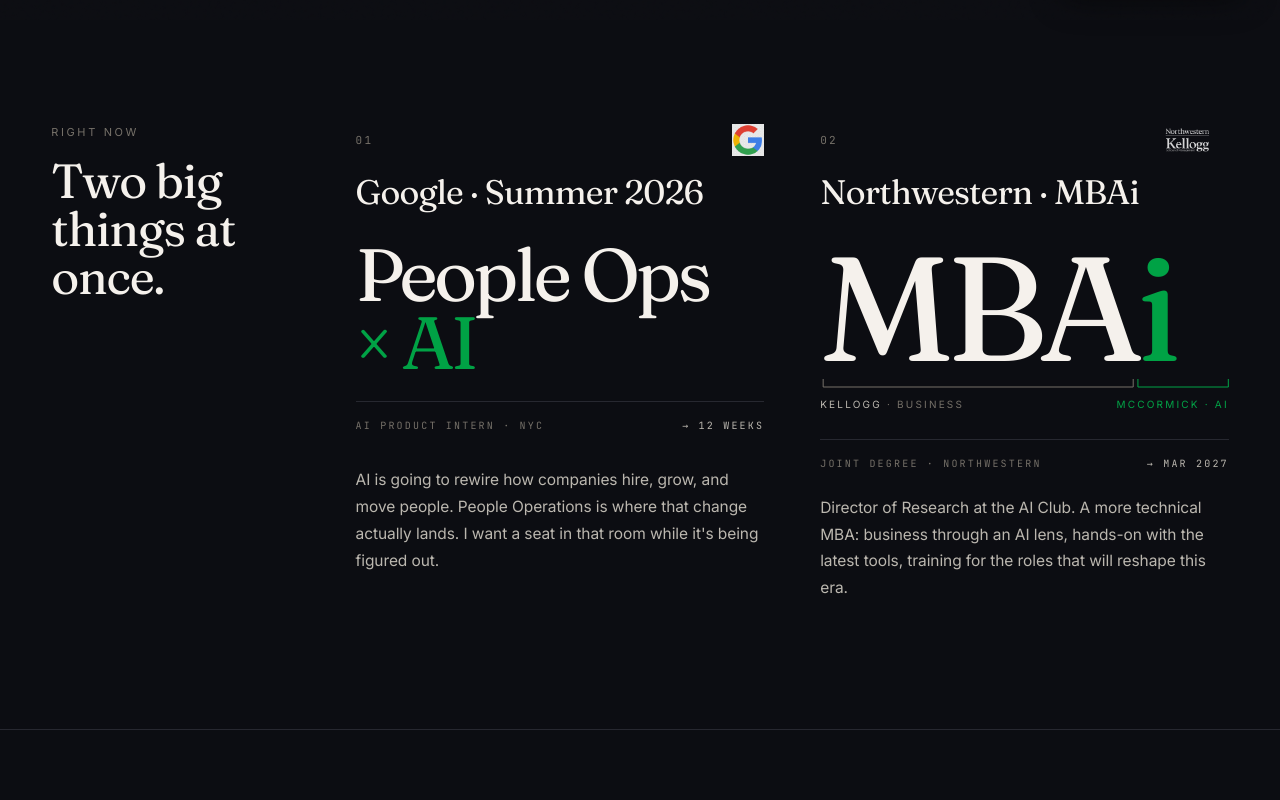
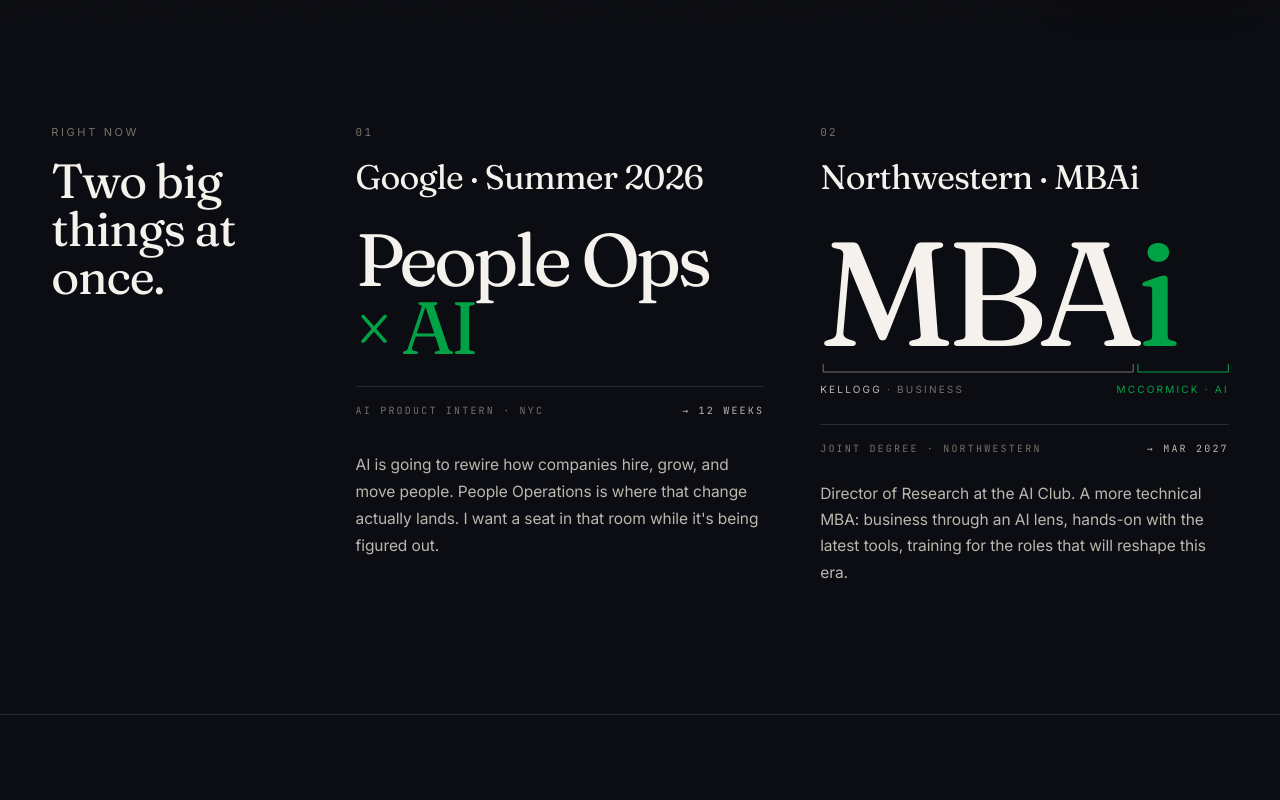
Before and after one commit to pranavvaranasi1/personal-website, a React (Vite) app: page / in a window 1280 px wide. Shown: the part 780-1580 px from the top of the page. Built offline with nearby package versions, Linux system fonts and the light colour scheme; what world-atlas would draw is missing.

Commit message:
Now section: drop Google + Kellogg logos from card headers

```diff
--- a/src/pages/Home.tsx
+++ b/src/pages/Home.tsx
@@ -184,10 +184,7 @@
         <div className="md:col-span-9 grid md:grid-cols-2 gap-10 md:gap-14">
           {/* Google */}
           <Reveal>
-            <div className="flex items-center justify-between">
-              <div className="font-mono text-[11px] tracking-[0.2em] text-bone-faint">01</div>
-              <img src={googleLogo} alt="Google" className="h-8 w-auto opacity-95" />
-            </div>
+            <div className="font-mono text-[11px] tracking-[0.2em] text-bone-faint">01</div>
             <h3 className="mt-4 font-display text-3xl md:text-[34px] tracking-tight">Google · Summer 2026</h3>
 
             <PeopleOpsAIDiagram />
@@ -199,15 +196,7 @@
 
           {/* Northwestern MBAi */}
           <Reveal delay={0.1}>
-            <div className="flex items-center justify-between">
-              <div className="font-mono text-[11px] tracking-[0.2em] text-bone-faint">02</div>
-              <img
-                src={kelloggLogo}
-                alt="Kellogg"
-                className="h-8 w-auto"
-                style={{ filter: 'brightness(0) invert(1)', opacity: 0.85 }}
-              />
-            </div>
+            <div className="font-mono text-[11px] tracking-[0.2em] text-bone-faint">02</div>
             <h3 className="mt-4 font-display text-3xl md:text-[34px] tracking-tight">Northwestern · MBAi</h3>
 
             <MBAiDiagram />
```
